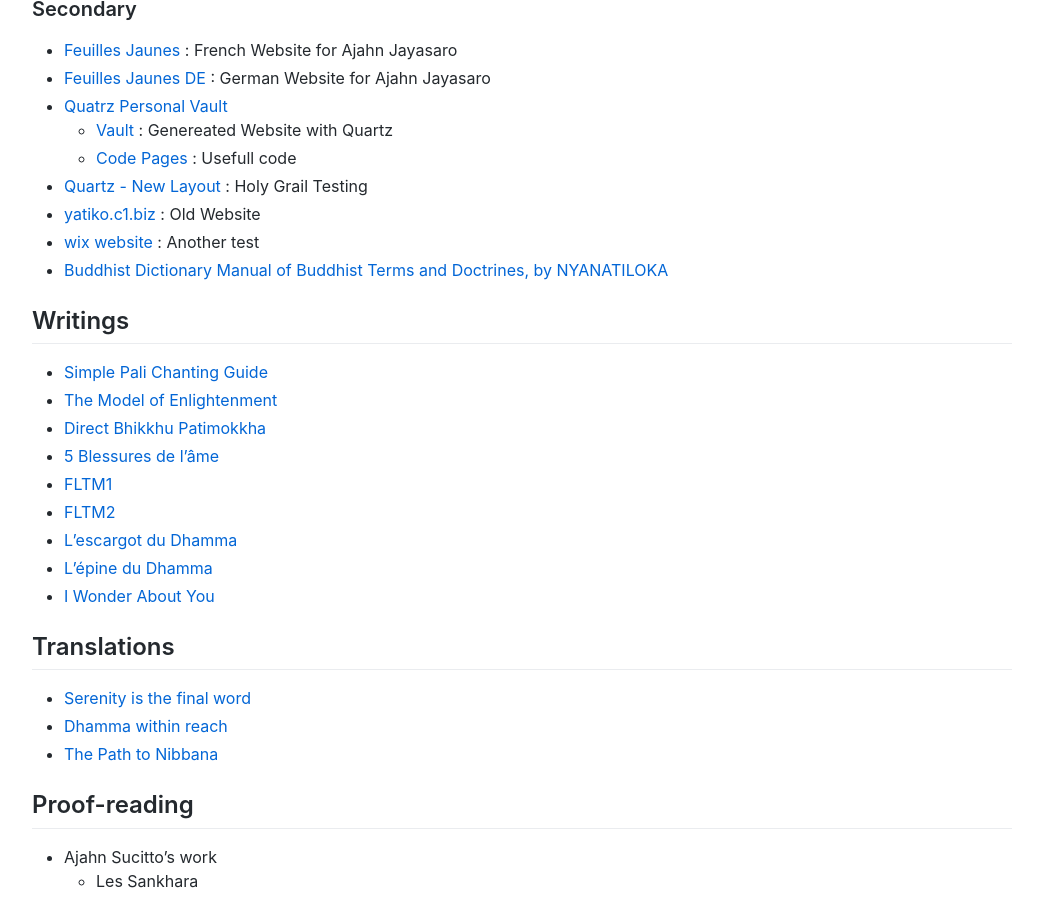
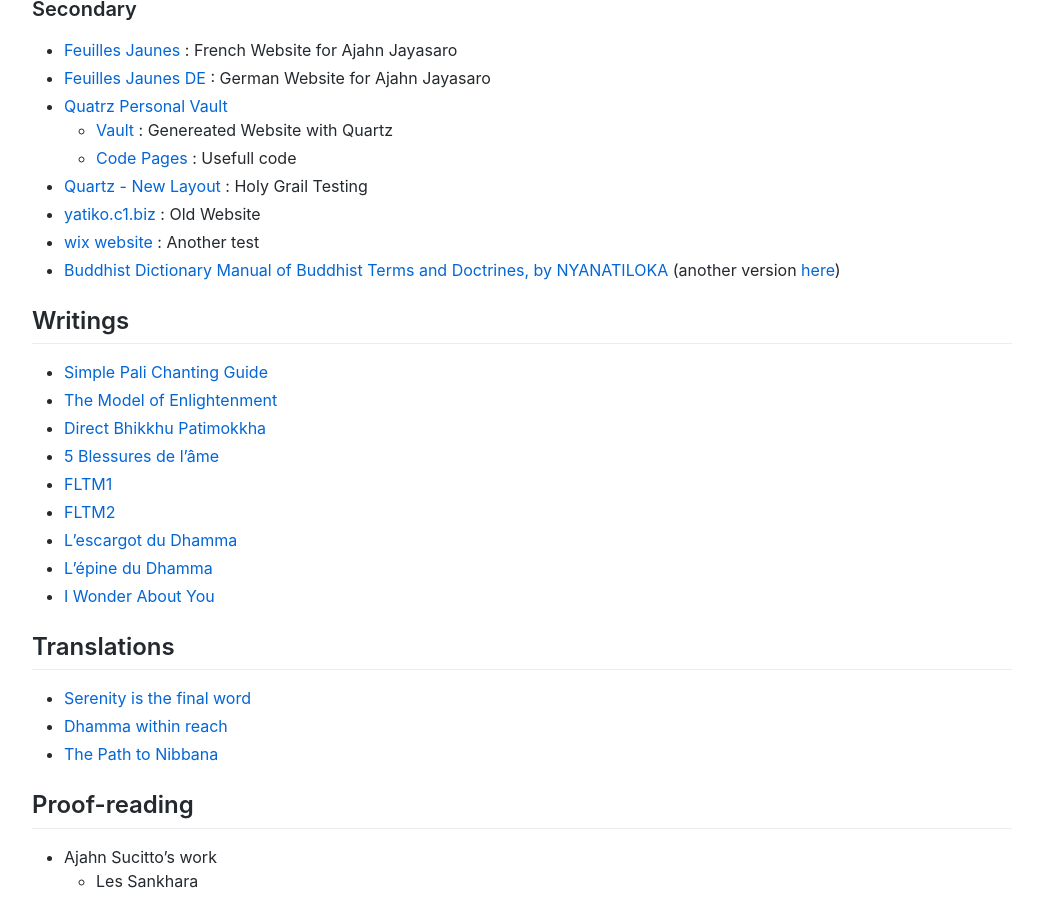
Before and after one commit to cittadhammo/old-personal-website, a Jekyll site: the page built from projects.md, in a window 1280 px wide and 900 px high, scrolled down 952 px. Shown: the whole window, without its empty margins (118-1161 px from the left). Built offline with Jekyll 4.4.1, drawn with Linux system fonts in a browser that asks for light colours.

Commit message:
Update projects.md

```diff
--- a/projects.md
+++ b/projects.md
@@ -39,7 +39,7 @@
 - [Quartz - New Layout](https://github.com/DhammaCharts/quartz) : Holy Grail Testing
 - [yatiko.c1.biz](http://yatiko.c1.biz/) : Old Website
 - [wix website](https://guydelacombe8.wixsite.com/monsite) : Another test
-- [Buddhist Dictionary Manual of Buddhist Terms and Doctrines, by NYANATILOKA](https://fractalcitta.github.io/Buddhist-Dictionary/dic_idx.html)
+- [Buddhist Dictionary Manual of Buddhist Terms and Doctrines, by NYANATILOKA](https://fractalcitta.github.io/Buddhist-Dictionary/dic_idx.html) (another version [here](https://www.palikanon.com/english/wtb/dic_idx.html))
 
 
 ## Writings
```
